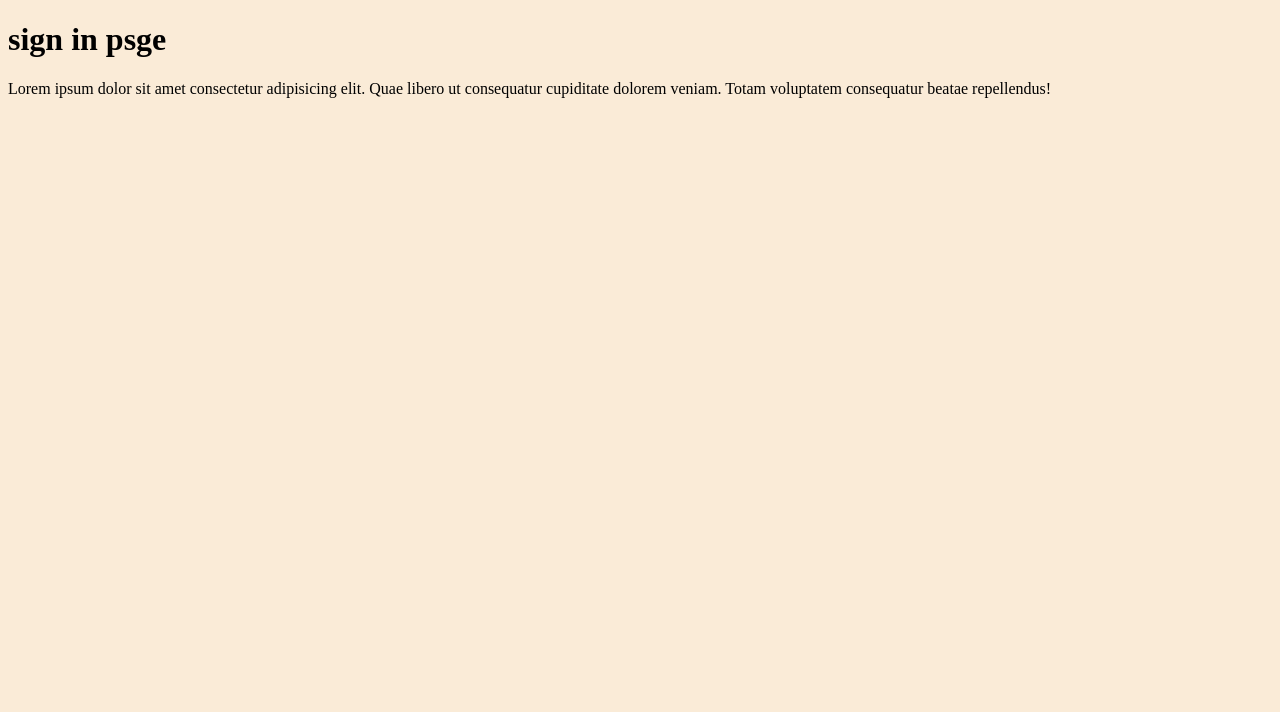
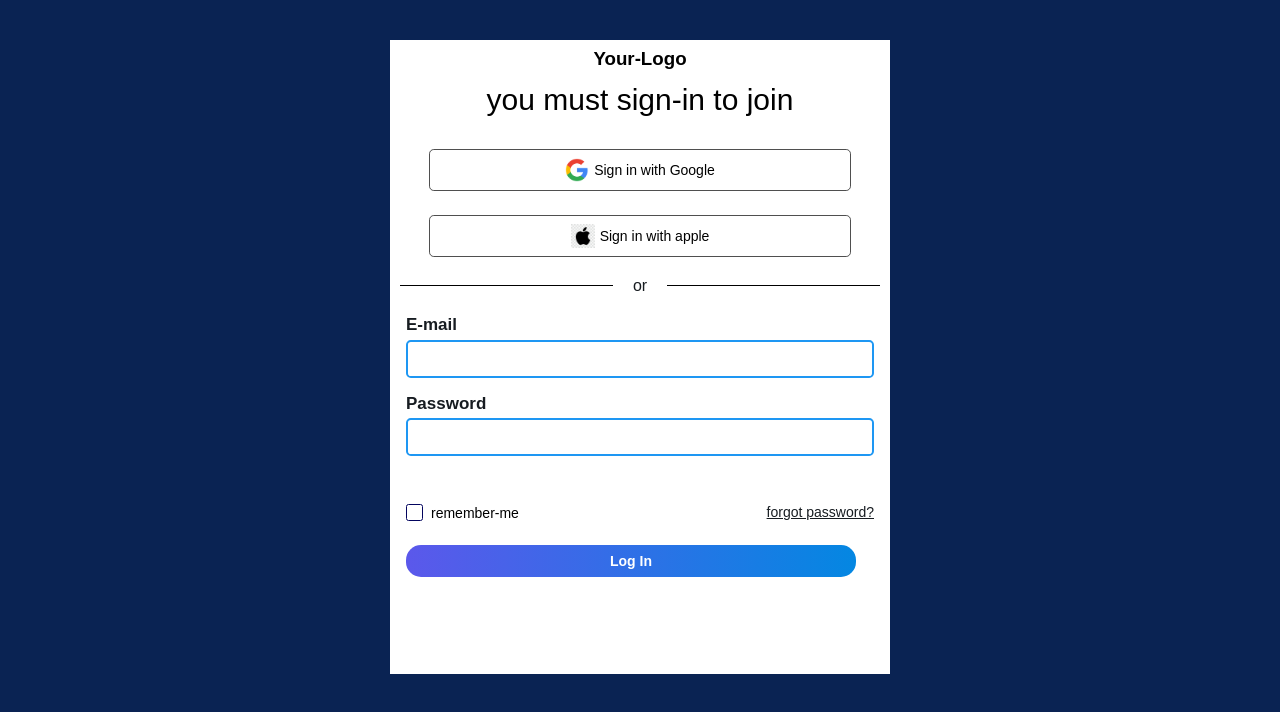
Before and after one commit to Mehuull/sign-in-pages, a plain HTML site: page index.html in a window 1280 px wide. Drawn offline with Linux system fonts and the light colour scheme.

Commit message:
ccomplete login page

```diff
--- a/index.html
+++ b/index.html
@@ -3,12 +3,78 @@
 <head>
     <meta charset="UTF-8">
     <meta name="viewport" content="width=device-width, initial-scale=1.0">
-    <title>sign-in page</title>
+    <title>sign in page</title>
     <link rel="stylesheet" href="style.css">
+    <link rel="stylesheet" href="https://cdnjs.cloudflare.com/ajax/libs/font-awesome/6.6.0/css/all.min.css">
 </head>
 <body>
-    <h1>sign in psge</h1>
-    <p>Lorem ipsum dolor sit amet consectetur adipisicing elit. Quae libero ut consequatur cupiditate dolorem veniam. Totam voluptatem consequatur beatae repellendus!</p>
+    <div class="main">
+        <div class="box-container">
+            <!-- box1 -->
+            <div class="box" id="box">
+                <div class="logo" id="logo">
+                    <h3>Your-Logo</h3>
+                    <p>you must sign-in to join</p>
+                </div>
 
+                <div class="btn">
+                    <button class="google-signin">
+                        <object data="assets/google.png"></object>
+                        <span>Sign in with Google</span>
+                    </button>
+                    <button class="apple-signin">
+                        <object data="assets/apple.jpg"></object>
+                        <span>Sign in with apple</span>
+                    </button>
+                </div>
+
+                <div class="divider-container">
+                    <span class="ordivider">or</span>
+               </div>
+
+               <div class="input-container">
+                    <div class="form-group">
+                        <label for="email">E-mail</label>
+                        <input type="email" id="email" autocomplete="off">
+                    </div>
+                    <div class="form-group">
+                        <label for="password">Password</label>
+                        <input type="password" id="password">
+                    </div>
+                </div>
+
+            <div class="remember-forget">
+                <div class="remember-me">
+                    <input type="checkbox" id="remember-me" value="remember-me">
+                    <label for="remember-me">remember-me</label>
+                </div>
+
+                <a href="#" class="forget-password" >forgot password?</a>
+            </div>
+
+            <button class="login-btn">Log In</button>
+
+
+
+
+
+
+
+
+
+
+
+
+            </div>
+
+            <!-- box2 -->
+
+
+
+
+
+
+        </div>
+    </div>
 </body>
 </html>
--- a/style.css
+++ b/style.css
@@ -1,3 +1,207 @@
+*{
+    padding: 0;
+    margin: 0;
+    box-sizing: border-box;
+}
 body{
-    background-color: antiquewhite;
+    background-color: #0a2353 ;
+    font-family: 'arial';
 }
+.main{
+    display: flex;
+    justify-content: center;
+    align-items: center;
+}
+.box-container{
+    height: 650px;
+    width:auto;
+    margin-top: 2rem;
+    display: grid;
+    grid-template-columns: 500px ;
+    grid-gap:0.5rem;
+    padding: .5rem;
+}
+.box-container .box{
+    background-color: #fff;
+    height: 100%;
+    width:auto;
+}
+#logo{
+    display: flex;
+    justify-content: center;
+    align-items: center;
+    flex-direction: column;
+    padding-top: .5rem;
+    gap:.8rem;
+    margin-bottom: 2rem;
+}
+.logo p{
+    font-size: 30px;
+}
+.google-signin object {
+    width: 1.5rem;
+    height: 1.5rem;
+}
+.google-signin{
+    display: flex;
+    justify-content: center;
+    align-items: center;
+    gap:5px;
+    font-size: 14px;
+    padding: 8px;
+    font-weight: 500;
+    background: white;
+    cursor: pointer;
+    border: 1px solid #4f4f4f;
+    border-radius: 0.3rem;
+    width: 90%;
+
+}
+.apple-signin object {
+    width: 1.5rem;
+    height: 1.5rem;
+}
+.apple-signin{
+    display: flex;
+    justify-content: center;
+    align-items: center;
+    gap:5px;
+    font-size: 14px;
+    padding: 8px;
+    font-weight: 500;
+    background: white;
+    cursor: pointer;
+    border: 1px solid #4f4f4f;
+    border-radius: 0.3rem;
+    width: 90%;
+
+}
+.btn{
+    display: flex;
+    justify-content: center;
+    align-items: center;
+    flex-direction: column;
+    gap: 1.5rem;
+    margin-block: 1rem;
+    margin-inline: 1rem;
+}
+.divider-container{
+    display: flex;
+    align-items: center;
+    text-align: center;
+    margin:20px 0;
+  }
+  .divider-container::before,
+  .divider-container::after{
+    content: '';
+    flex: 1;
+    border-bottom: 1px solid black;
+    margin: 0 10px;
+  }
+  .divider-container span{
+    padding: 0 10px;
+    font-size: 16px;
+    color:#171c21;
+  }
+  .input-container{
+    display:flex;
+    flex-direction: column;
+    gap:1rem;
+    margin-top: 1rem;
+    margin-bottom: 3rem;
+    margin-inline: 1rem;
+  }
+  .form-group{
+    display: flex;
+    flex-direction: column;
+    gap:0.3rem;
+  }
+  .form-group label{
+    font-size: 17px;
+    font-weight: 600;
+    color:#171c21;
+  }
+  .form-group input{
+    font-size:16px;
+    padding: 0.5rem;
+    font-weight: 500;
+    border: 2px solid #1e97f3;
+    border-radius: 0.3rem;
+  }
+  .form-group input:focus {
+    border: 2px solid greenyellow;
+  }
+  .remember-forget{
+    display: flex;
+    justify-content: space-between;
+    margin-bottom: 1.5rem;
+    font-size: 0.875rem;
+    font-weight: 500;
+    margin-inline: 1rem;
+
+  }
+  .remember-me {
+    display: flex;
+    flex-direction: row;
+    align-items: center;
+    gap: 0.5rem;
+  }
+
+  input[type="checkbox"]{
+    appearance: none;
+    -webkit-appearance: none;
+    background-color: white;
+    height: 17px;
+    width: 17px;
+    border:0.5px solid #03045e;
+    border-radius: 2.5px;
+    cursor: pointer;
+    display: flex;
+    align-items: center;
+    justify-content: center;
+  }
+  .remember-me label{
+    cursor: pointer;
+  }
+  input[type="checkbox"]::after{
+    font-weight: 900;
+    font-family: "font awesome 5 free";
+    content: "\f00c";
+    font-size: 15px;
+    display: none;
+    color:#03045e;
+  }
+  input[type="checkbox"]:hover{
+    background-color:#d9f4f7 ;
+  }
+  input[type="checkbox"]:checked{
+     background-color: #fff;
+  }
+  input[type="checkbox"]:checked::after{
+    display: block;
+  }
+  .remember-forget a{
+    color:#171c21;
+  }
+  .remember-forget a:hover{
+    text-decoration: underline;
+    color:#1e97f3;
+  }
+  .login-btn{
+    width: 90%;
+    display: flex;
+    justify-content: center;
+    align-items: center;
+    font-size: 14px;
+    font-weight: 700;
+    padding: 8px;
+    border-radius: 15px;
+    background: linear-gradient(to right, #5b58eb,#0487e2);
+    color:white;
+    border: none;
+    cursor: pointer;
+    margin-inline: 1rem;
+  }
+  .login-btn:hover {
+    opacity: 0.9;
+  }
```
Also changed, not shown: assets/apple.jpg (added), assets/google.png (added), assets/logo1.png.png (added).
